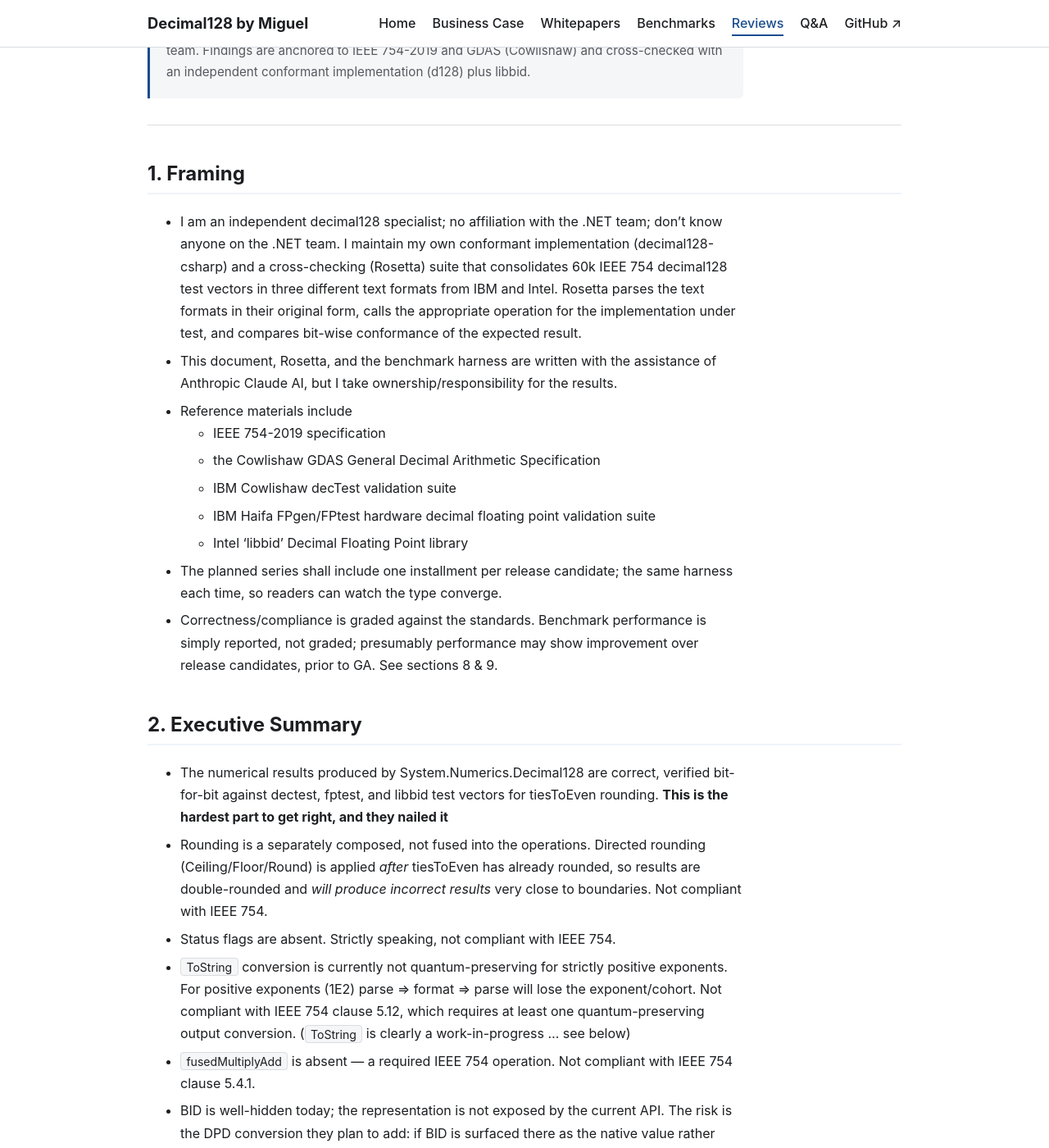
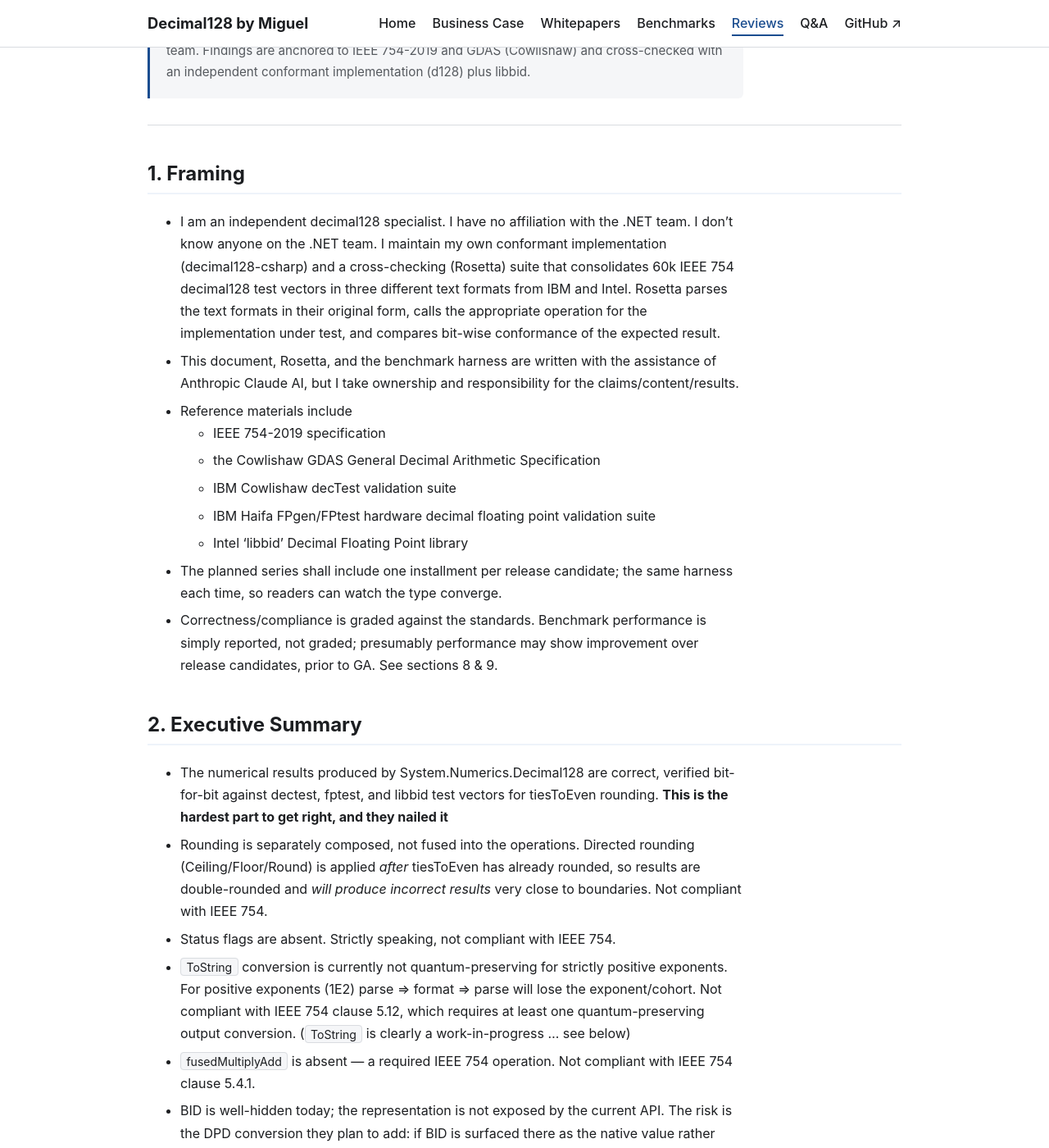
Before and after one commit to migueldecimal128/decimal128-www, a Jekyll site: the page built from reviews/dotnet/net11-preview7.md, in a window 1280 px wide and 1400 px high, scrolled down 347 px. Shown: the whole window at 82% size. Built offline with Jekyll 4.4.1, drawn with Linux system fonts in a browser that asks for light colours; some of the changed text lies outside the part shown.

Commit message:
net11-preview7: re-splice x86 P-fin (corrected i9 run) + prose fixes
Splice section 8 x86 P-fin MIX from the latest results.csharp.jsonl —
the throttled i9 run is discarded; corrected numbers restore div/mul to
the original baseline and show the real add/sub corpus speedup.

Prose: typo/grammar/markdown fixes in sections 2, 3, 5.1, 5.3, 5.6, 7.4;
framing tweaks in section 1.

Co-Authored-By: Claude Opus 4.8 (1M context) <noreply@anthropic.com>
Claude-Session: https://claude.ai/code/session_01LSVQwEZTAfPTLXwCMPNdTH

```diff
--- a/reviews/dotnet/net11-preview7.md
+++ b/reviews/dotnet/net11-preview7.md
@@ -17,14 +17,15 @@ heading: "System.Numerics.Decimal128 — .NET 11 Preview 7"
 ---
 
 ## 1. Framing
-- I am an independent decimal128 specialist; no affiliation with the .NET team;
-  don't know anyone on the .NET team.
+- I am an independent decimal128 specialist.
+  I have no affiliation with the .NET team.
+  I don't know anyone on the .NET team.
   I maintain my own conformant implementation (decimal128-csharp) and a
   cross-checking (Rosetta) suite that
   consolidates 60k IEEE 754 decimal128 test vectors in three different text formats from IBM and Intel. Rosetta parses the text formats in their original form, calls the appropriate operation for the implementation under test, and compares bit-wise conformance of the expected result.
 - This document, Rosetta, and the benchmark harness are written with
   the assistance of Anthropic Claude AI,
-  but I take ownership/responsibility for the results.
+  but I take ownership and responsibility for the claims/content/results.
 - Reference materials include
   * IEEE 754-2019 specification
   * the Cowlishaw GDAS General Decimal Arithmetic Specification
@@ -41,7 +42,7 @@ heading: "System.Numerics.Decimal128 — .NET 11 Preview 7"
 - The numerical results produced by System.Numerics.Decimal128 are correct,
   verified bit-for-bit against dectest, fptest, and libbid test vectors for
   tiesToEven rounding. **This is the hardest part to get right, and they nailed it**
-- Rounding is a separately composed, not fused into the operations. Directed rounding
+- Rounding is separately composed, not fused into the operations. Directed rounding
   (Ceiling/Floor/Round) is applied *after* tiesToEven has already rounded, so results are
   double-rounded and *will produce incorrect results* very close to boundaries. Not
   compliant with IEEE 754.
@@ -187,7 +188,7 @@ meets the first and fails the second.
 - **Into the format (parse) — compliant.** `Parse` preserves the quantum: `Parse("1E+2")` stores
   coefficient 1 / exponent 2; `Parse("100")` stores coefficient 100 / exponent 0 — distinct
   cohort members with distinct bits. Compliance is confirmed by looking at the bits with
-  `Unsafe.bitcast`.
+  `Unsafe.BitCast`.
 - **Out of the format (format) — non-compliant.** No conversion from `Decimal128` to a string
   preserves the quantum for *all* values. It does for negative exponents (`1.0` and `1.00` format
   distinctly), but **every** path collapses positive-exponent cohorts: across 18 formatting paths
@@ -313,7 +314,7 @@ convention.
   representation can begin to leak — and "conversion *from* DPD" hints at the asymmetry to
   avoid: DPD treated as a foreign import while BID is exposed as the native value.
   (My hunch is that in 2026 there is more DPD128 than BID128 data in the world)
-  - **7.4 The recommendation — symmetric interchange, decided now.** Treat BID and DPD as *peer*
+- **7.4 The recommendation — symmetric interchange, decided now.** Treat BID and DPD as *peer*
   interchange formats: an explicit **decode** inbound and **encode** outbound for *both*, with
   neither surfaced as "the raw value." Keep BID internally if you like, but explicitly
   encode/decode through that API boundary, so the internal representation can change later
```
Also changed, not shown: other parts of reviews/dotnet/net11-preview7.md (+12 -12 lines), reviews/dotnet.md (+3 -2 lines).
